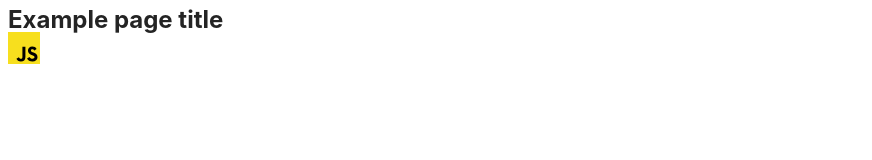
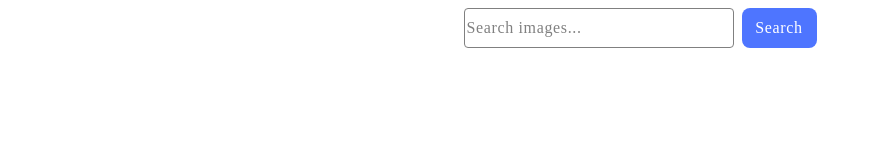
Before and after one commit to Andrey389/goit-js-hw-11, a website built with Vite: page src/index.html in a window 1280 px wide. Shown: the whole page, without its empty margins (0-872 px from the left). Built offline with nearby package versions, Linux system fonts and the light colour scheme.

Commit message:
add html

```diff
--- a/src/css/styles.css
+++ b/src/css/styles.css
@@ -23,3 +23,68 @@
   -moz-osx-font-smoothing: grayscale;
   -webkit-text-size-adjust: 100%;
 }
+
+.form-search {
+  display: flex;
+  justify-content: center;
+}
+.input-text {
+  width: 264px;
+  height: 36px;
+  flex-shrink: 0;
+  margin-right: 8px;
+
+  border-radius: 4px;
+  border: 1px solid #808080;
+
+  color: #2E2F42;
+  font-family: Montserrat;
+  font-size: 16px;
+  font-style: normal;
+  font-weight: 400;
+  line-height: 1.5; /* 150% */
+  letter-spacing: 0.04em;
+}
+
+.input-text::placeholder {
+  color: #808080;
+  font-family: Montserrat;
+  font-size: 16px;
+  font-style: normal;
+  font-weight: 400;
+  line-height: 1.5; /* 150% */
+  letter-spacing: 0.04em;
+}
+.input-text:hover {
+  border: 1px solid #000;
+}
+
+.input-text:focus-within {
+  border-radius: 4px;
+  border: 1px solid #4E75FF;
+}
+
+.btn-submit {
+  width: 75px;
+  height: 40px;
+  display: inline-flex;
+  padding: 8px 16px;
+  justify-content: center;
+  align-items: center;
+  gap: 10px;
+  border: none;
+
+  border-radius: 8px;
+  background: #4E75FF;
+
+  color: #FFF;
+  font-family: Montserrat;
+  font-size: 16px;
+  font-style: normal;
+  font-weight: 500;
+  line-height: 1.5; /* 150% */
+  letter-spacing: 0.04em;
+}
+.btn-submit:hover {
+  background: #6C8CFF;
+}
--- a/src/index.html
+++ b/src/index.html
@@ -8,16 +8,10 @@
     <link rel="stylesheet" href="./css/styles.css" />
   </head>
   <body>
-    <load ="partials/header.html" />
-
-    <section>
-      <h1>Example page title</h1>
-      <!-- Path to images as from index.html file -->
-      <img src="./img/javascript.svg" alt="" />
-    </section>
-
-    <!-- Loads the specified .html file -->
-    <load ="partials/vite-promo.html" />
+    <form class="form-search">
+      <input class="input-text" type="text" placeholder="Search images...">
+      <button class="btn-submit" type="submit">Search</button>
+    </form>
 
     <script type="module" src="./main.js"></script>
   </body>
```
